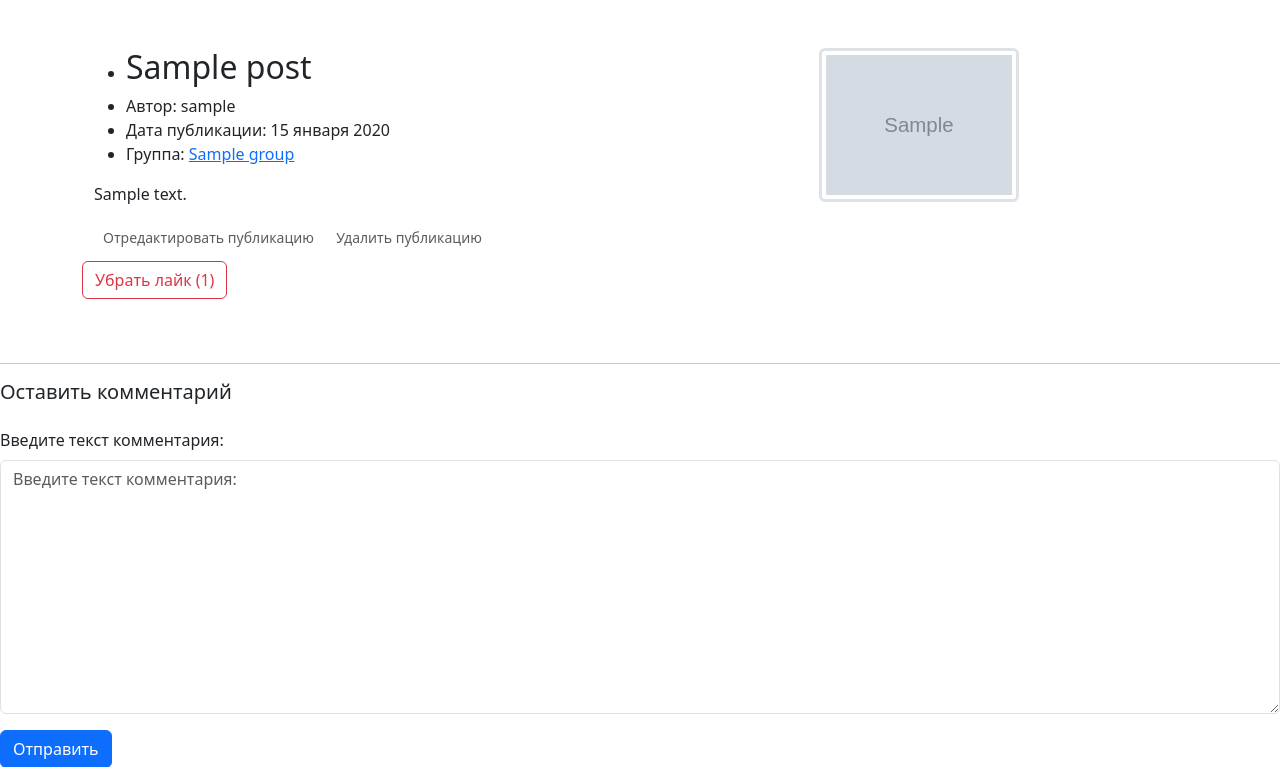
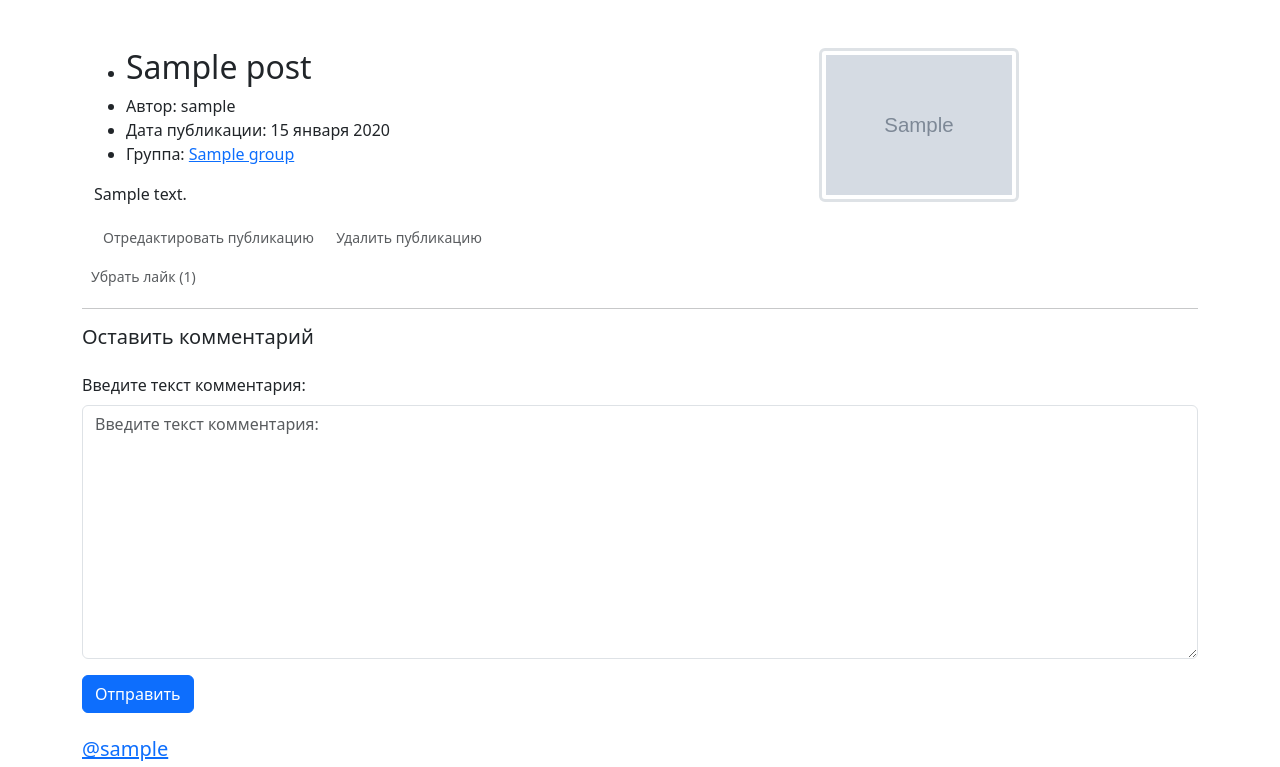
Before and after one commit to Manstek/T2F, a Django app: page /post/1/ in a window 1280 px wide. Shown: the part 56-823 px from the top of the page. Run offline with Django 5.2, Linux system fonts and the light colour scheme; a user stored in the database is signed in; tables that the repository leaves empty hold one stand-in row (values such as "Sample post"); grey boxes marked "Sample" are stand-in pictures; some libraries are stand-ins or nearby versions.

Commit message:
setting up likes

```diff
--- a/T2F/templates/includes/like.html
+++ b/T2F/templates/includes/like.html
@@ -1,19 +1,17 @@
 {% if user_liked_post %}
   <!-- Кнопка для удаления лайка -->
-            <form action="{% url 'posts:unlike' post.id %}" method="post" class="d-inline">
+  <form action="{% url 'posts:unlike' post.id %}" method="post">
     {% csrf_token %}
-                <button type="submit" class="btn btn-outline-danger d-inline-flex align-items-center">
-                    Убрать лайк <span class="ms-1">({{ post.likes.count }})</span>
+    <button type="submit" class="btn btn-sm text-muted">
+      Убрать лайк ({{ post.likes.count }})
     </button>
   </form>
 {% else %}
   <!-- Кнопка для добавления лайка -->
-            <form action="{% url 'posts:like' post.id %}" method="post" class="d-inline">
+  <form action="{% url 'posts:like' post.id %}" method="post">
     {% csrf_token %}
-                <button type="submit" class="btn btn-outline-primary d-inline-flex align-items-center">
-                    Лайк <span class="ms-1">({{ post.likes.count }})</span>
+    <button type="submit" class="btn btn-sm text-muted">
+      Лайк ({{ post.likes.count }})
     </button>
   </form>
 {% endif %}
-
-</div>
--- a/T2F/templates/includes/post.html
+++ b/T2F/templates/includes/post.html
@@ -38,6 +38,3 @@
     </div>
   {% endif %}
 </article>
-{% if user.is_authenticated %}
-  {% include "includes/like.html" %}
-{% endif %}
--- a/T2F/templates/posts/detail.html
+++ b/T2F/templates/posts/detail.html
@@ -4,5 +4,10 @@
 {% endblock title %}
 {% block content %}
   {% include "includes/post.html" %}
+  {% if "/post/" in request.path %}
+      {% if user.is_authenticated %}
+        {% include "includes/like.html" %}
+      {% endif %}
+    {% endif %}
   {% include "includes/comments.html" %}
 {% endblock %}
```
Also changed, not shown: T2F/posts/migrations/0010_alter_comment_options_alter_like_options_and_more.py (added). Lines whose indentation alone changed are shown as unchanged.
